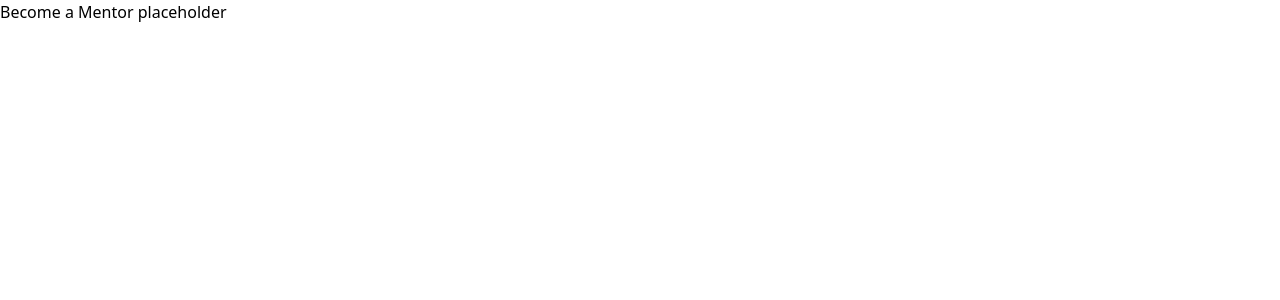
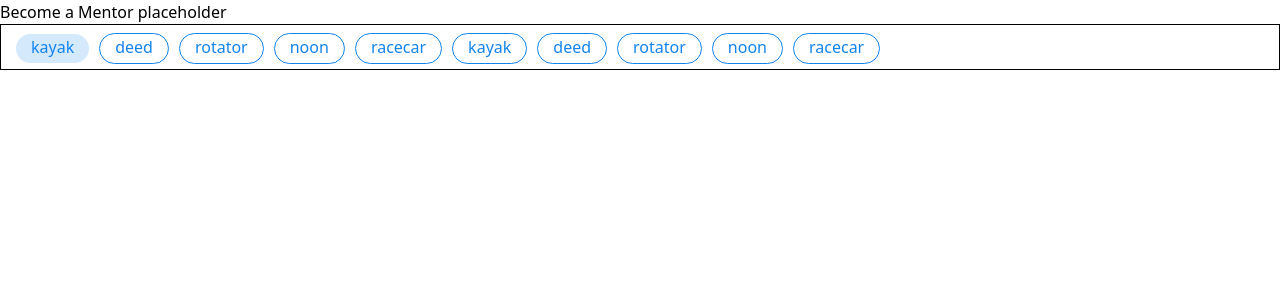
Before and after one commit to JasonXB/EF_Clone, a Next.js app: page /become-a-mentor in a window 1280 px wide. Shown: the top 300 px of the page. Built offline with nearby package versions, Linux system fonts and the light colour scheme.

Commit message:
done with bubble tag and tags component, task left is to fix tsx and css

```diff
--- /dev/null
+++ b/components/BubbleTag.jsx
@@ -0,0 +1,11 @@
+import bubbleTagStyles from '../styles/BubbleTag.module.css';
+
+const BubbleTag = ({ tag, index }) => {
+  return (
+    <span className={index == 0 ? bubbleTagStyles.dark : bubbleTagStyles.light}>
+      {tag}
+    </span>
+  );
+};
+
+export default BubbleTag;
--- /dev/null
+++ b/components/BubbleTags.jsx
@@ -0,0 +1,14 @@
+import BubbleTag from './BubbleTag';
+import bubbleTagStyles from '../styles/BubbleTag.module.css';
+
+const BubbleTags = ({ tags }) => {
+  return (
+    <div className={bubbleTagStyles.container}>
+      {tags.map((tag, index) => (
+        <BubbleTag tag={tag} index={index} />
+      ))}
+    </div>
+  );
+};
+
+export default BubbleTags;
--- a/pages/become-a-mentor.tsx
+++ b/pages/become-a-mentor.tsx
@@ -1,5 +1,8 @@
 import type { NextPage } from 'next';
 import Head from 'next/head';
+import BubbleTags from '../components/BubbleTags'
+
+const tags = ['kayak', 'deed', 'rotator', 'noon', 'racecar', 'kayak', 'deed', 'rotator', 'noon', 'racecar'];
 
 const becomeAMentor: NextPage = ({}) => {
   return (
@@ -10,6 +13,7 @@ const becomeAMentor: NextPage = ({}) => {
         <link rel="icon" href="/favicon.ico" />
       </Head>
       <h1>Become a Mentor placeholder</h1>
+      <BubbleTags tags={tags} />
     </div>
   );
 };
--- /dev/null
+++ b/styles/BubbleTag.module.css
@@ -0,0 +1,23 @@
+.container {
+    border: 1px solid black;
+    padding: 10px;
+}
+
+
+.light {
+    border: 1px solid rgb(19, 132, 237);
+    color: rgb(19, 132, 237);
+    margin: 5px;
+    padding: 2px 15px 5px;
+    font-weight: 500;
+    border-radius: 25px;
+}
+
+.dark {
+    background-color: rgb(213, 233, 253);
+    color: rgb(19, 132, 237);
+    margin: 5px;
+    padding: 2px 15px 5px;
+    font-weight: 500;
+    border-radius: 25px;
+}
```
